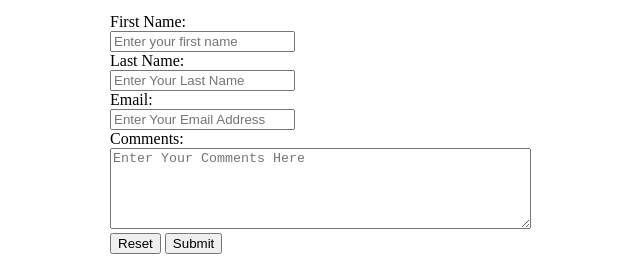
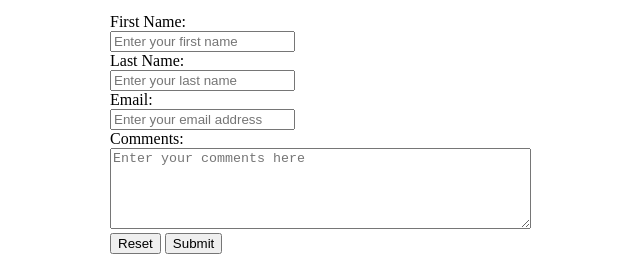
Before and after one commit to iceterminal/vetswhocode, a plain HTML site: page starterpage/contact.html in a window 1280 px wide. Shown: the part 274-540 px from the top of the page, 178-818 px from the left. Drawn offline with Linux system fonts and the light colour scheme.

Commit message:
Changed spelling in placeholder on contact file

```diff
--- a/starterpage/contact.html
+++ b/starterpage/contact.html
@@ -29,11 +29,11 @@
   					First Name: <br />
   					<input type="text" name="fname" placeholder="Enter your first name" /><br />
   					Last Name: <br />
-  					<input type="text" name="lname" placeholder="Enter Your Last Name" /><br />
+  					<input type="text" name="lname" placeholder="Enter your last name" /><br />
   					Email: <br />
-  					<input type="email" name="email" placeholder="Enter Your Email Address" /><br />
+  					<input type="email" name="email" placeholder="Enter your email address" /><br />
   					Comments: <br />
-  					<textarea name="comments" rows="5" cols="50" wrap="soft" placeholder="Enter Your Comments Here"></textarea><br />
+  					<textarea name="comments" rows="5" cols="50" wrap="soft" placeholder="Enter your comments here"></textarea><br />
   					<input type="reset" value="Reset"> <button type="submit">Submit</button>
   					<p class="tiny">*form data is not saved*</p>
 				</form>
```
